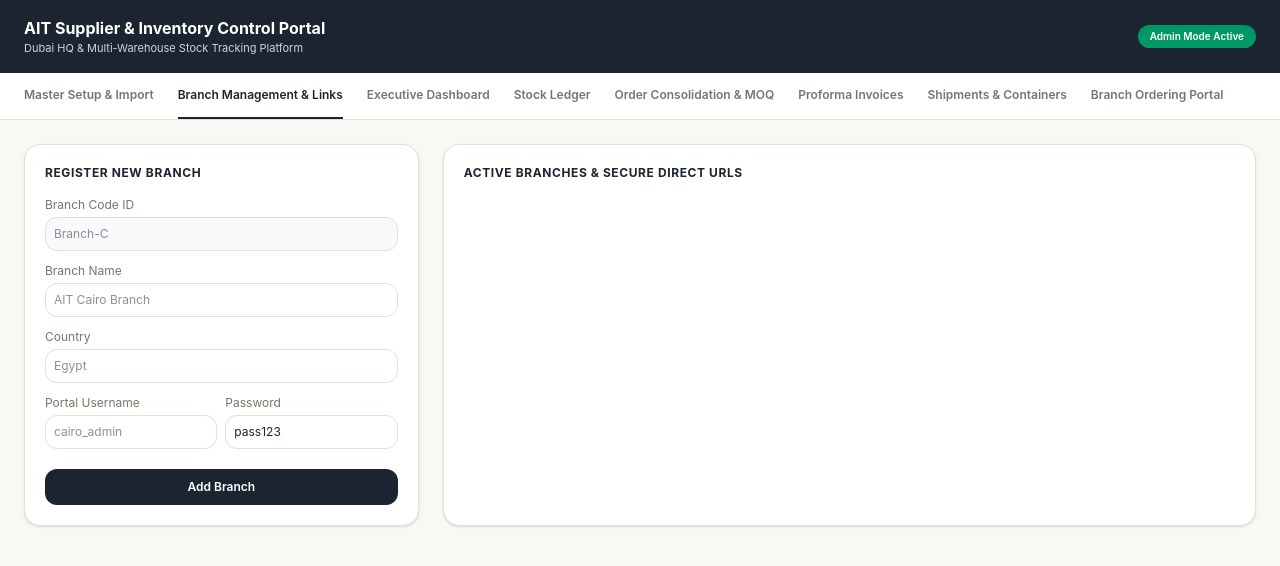
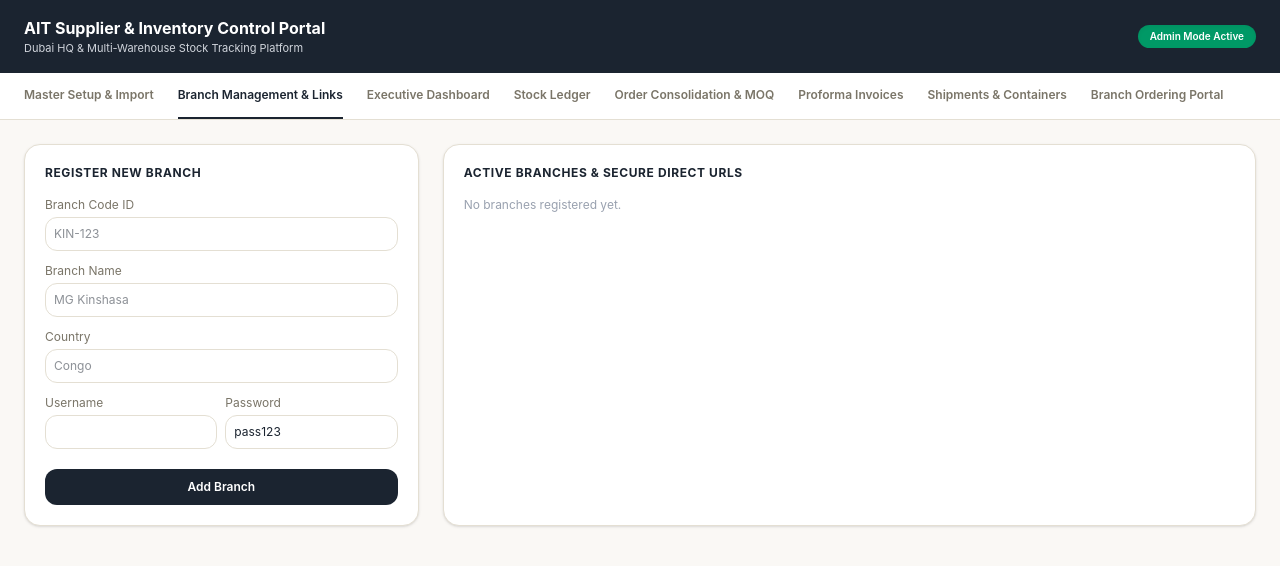
Before and after one commit to abdulrehmanmaisongalaxy/AIT-Stock-Tracker-at-Supplier-Warehouse, a React (Vite) app: page / in a window 1280 px wide. Both pictures are taken after a click on the button "Branch Management & Links". Shown: the top 566 px of the page. Built offline with nearby package versions, Linux system fonts and the light colour scheme.

Commit message:
BranchHandling.jsx

```diff
--- a/src/components/BranchHandling.jsx
+++ b/src/components/BranchHandling.jsx
@@ -10,21 +10,13 @@ export function BranchHandling({ branches, setBranches }) {
       setBranches(branches.map(b => b.id === editingId ? { ...branchForm } : b));
       setEditingId(null);
     } else {
-      const newBranch = { ...branchForm, id: branchForm.id || `Branch-${Date.now().toString().slice(-4)}` };
-      setBranches([...branches, newBranch]);
+      setBranches([...branches, { ...branchForm, id: branchForm.id || `Branch-${Math.floor(100+Math.random()*900)}` }]);
     }
     setBranchForm({ id: '', name: '', country: '', user: '', pass: 'pass123' });
   };
 
-  const handleEdit = (branch) => {
-    setBranchForm(branch);
-    setEditingId(branch.id);
-  };
-
   const handleDelete = (id) => {
-    if (window.confirm('Delete this branch?')) {
-      setBranches(branches.filter(b => b.id !== id));
-    }
+    if (window.confirm('Delete this branch?')) setBranches(branches.filter(b => b.id !== id));
   };
 
   return (
@@ -34,20 +26,20 @@ export function BranchHandling({ branches, setBranches }) {
         <form onSubmit={handleSubmit} className="space-y-3 text-xs">
           <div>
             <label className="block text-[#7A7568] mb-1">Branch Code ID</label>
-            <input type="text" required placeholder="Branch-C" value={branchForm.id} onChange={e => setBranchForm({...branchForm, id: e.target.value})} className="w-full p-2 border border-[#E4DFD3] rounded-xl bg-gray-50" />
+            <input type="text" placeholder="KIN-123" value={branchForm.id} onChange={e => setBranchForm({...branchForm, id: e.target.value})} className="w-full p-2 border border-[#E4DFD3] rounded-xl" />
           </div>
           <div>
             <label className="block text-[#7A7568] mb-1">Branch Name</label>
-            <input type="text" required placeholder="AIT Cairo Branch" value={branchForm.name} onChange={e => setBranchForm({...branchForm, name: e.target.value})} className="w-full p-2 border border-[#E4DFD3] rounded-xl" />
+            <input type="text" required placeholder="MG Kinshasa" value={branchForm.name} onChange={e => setBranchForm({...branchForm, name: e.target.value})} className="w-full p-2 border border-[#E4DFD3] rounded-xl" />
           </div>
           <div>
             <label className="block text-[#7A7568] mb-1">Country</label>
-            <input type="text" required placeholder="Egypt" value={branchForm.country} onChange={e => setBranchForm({...branchForm, country: e.target.value})} className="w-full p-2 border border-[#E4DFD3] rounded-xl" />
+            <input type="text" required placeholder="Congo" value={branchForm.country} onChange={e => setBranchForm({...branchForm, country: e.target.value})} className="w-full p-2 border border-[#E4DFD3] rounded-xl" />
           </div>
           <div className="grid grid-cols-2 gap-2">
             <div>
-              <label className="block text-[#7A7568] mb-1">Portal Username</label>
-              <input type="text" required placeholder="cairo_admin" value={branchForm.user} onChange={e => setBranchForm({...branchForm, user: e.target.value})} className="w-full p-2 border border-[#E4DFD3] rounded-xl" />
+              <label className="block text-[#7A7568] mb-1">Username</label>
+              <input type="text" required value={branchForm.user} onChange={e => setBranchForm({...branchForm, user: e.target.value})} className="w-full p-2 border border-[#E4DFD3] rounded-xl" />
             </div>
             <div>
               <label className="block text-[#7A7568] mb-1">Password</label>
@@ -70,7 +62,7 @@ export function BranchHandling({ branches, setBranches }) {
               <div key={branch.id} className="p-4 border border-[#E4DFD3] rounded-xl bg-gray-50 flex flex-col sm:flex-row justify-between items-start sm:items-center gap-4">
                 <div>
                   <h3 className="text-xs font-bold text-[#1B2430]">{branch.name} ({branch.country})</h3>
-                  <p className="text-[11px] text-[#7A7568] mt-0.5">Login: <span className="font-semibold">{branch.user}</span> / Password: <span className="font-semibold">{branch.pass}</span></p>
+                  <p className="text-[11px] text-[#7A7568] mt-0.5">Login: <span className="font-semibold">{branch.user}</span></p>
                   <div className="mt-2 text-[10px] bg-white p-1.5 rounded border border-[#E4DFD3] font-mono text-indigo-600 break-all">
                     {secureUrl}
                   </div>
@@ -79,7 +71,7 @@ export function BranchHandling({ branches, setBranches }) {
                   <button onClick={() => navigator.clipboard.writeText(secureUrl)} className="text-xs bg-indigo-50 text-indigo-700 px-3 py-1.5 rounded-xl font-semibold cursor-pointer">
                     Copy URL
                   </button>
-                  <button onClick={() => handleEdit(branch)} className="text-xs bg-gray-200 text-[#1B2430] px-3 py-1.5 rounded-xl font-semibold cursor-pointer">
+                  <button onClick={() => { setBranchForm(branch); setEditingId(branch.id); }} className="text-xs bg-gray-200 text-[#1B2430] px-3 py-1.5 rounded-xl font-semibold cursor-pointer">
                     Edit
                   </button>
                   <button onClick={() => handleDelete(branch.id)} className="text-xs bg-rose-50 text-rose-700 px-3 py-1.5 rounded-xl font-semibold cursor-pointer">
@@ -89,6 +81,7 @@ export function BranchHandling({ branches, setBranches }) {
               </div>
             );
           })}
+          {branches.length === 0 && <p className="text-xs text-gray-400">No branches registered yet.</p>}
         </div>
       </div>
     </div>
```
